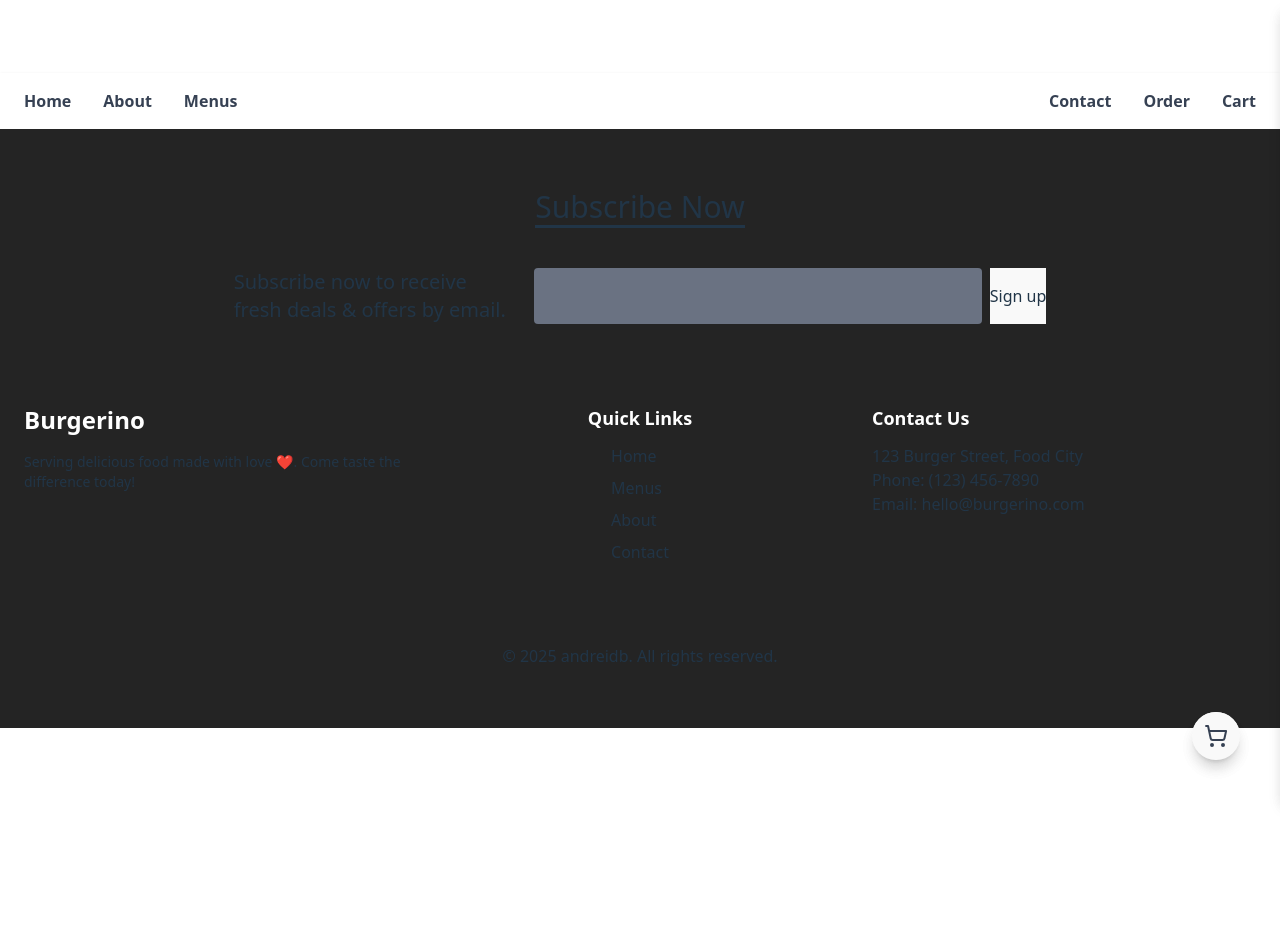
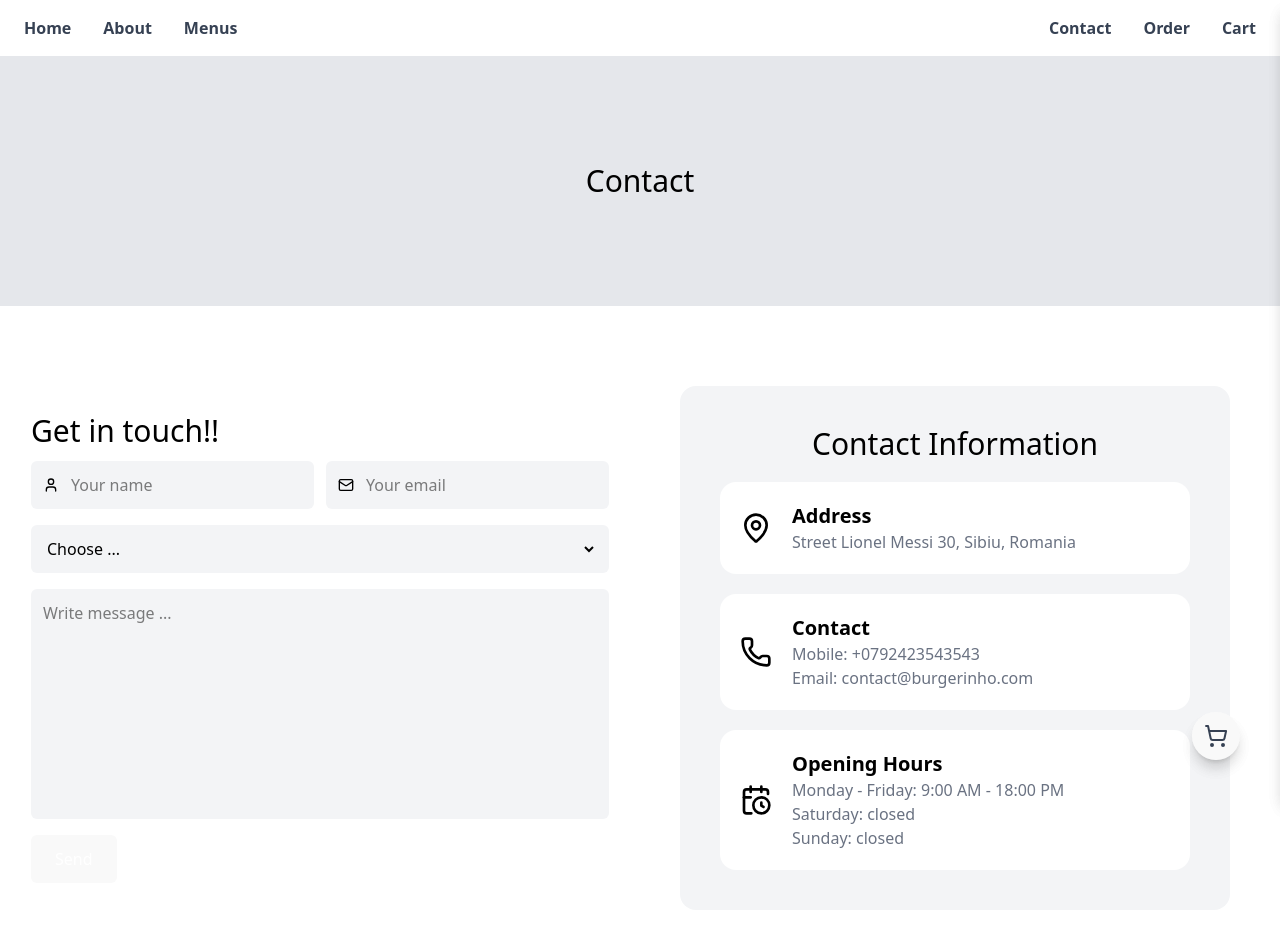
Before and after one commit to andrei-db/fastfood-frontend, a React (Vite) app: page /contact in a window 1280 px wide. Shown: the top 952 px of the page. Before the commit the page ends 800 px from the top, so only its background shows below. Built offline with nearby package versions, Linux system fonts and the light colour scheme.

Commit message:
created contaact form + contact informations

```diff
--- a/src/App.jsx
+++ b/src/App.jsx
@@ -9,7 +9,7 @@ import ProductPage from './pages/ProductPage'
 import CartPage from './pages/CartPage'
 import SideCart from './components/SideCart'
 import SideCartButton from './components/SideCartButton'
-
+import Contact from './pages/Contact'
 function App() {
   const [cartOpen, setCartOpen] = useState(false)
 
@@ -22,6 +22,7 @@ function App() {
           <Route path="/menus" element={<Menus />} />
           <Route path="/order" element={<Order />} />
           <Route path="/order/:id" element={<ProductPage />} />
+          <Route path='/contact' element={<Contact />} />
           <Route path="/cart" element={<CartPage />} />
         </Routes>
       </div>
--- a/src/components/SideCart.jsx
+++ b/src/components/SideCart.jsx
@@ -64,7 +64,7 @@ function SideCart() {
                 )}
 
                 <div className="flex justify-center items-center">
-                    <Link to="/cart" className="bg-black text-white text-center px-10 py-3 rounded-md">Check cart</Link>
+                    <Link onClick={closeCart} to="/cart" className="bg-black text-white text-center px-10 py-3 rounded-md">Check cart</Link>
                 </div>
             </div>
         </div>
--- /dev/null
+++ b/src/pages/Contact.jsx
@@ -0,0 +1,77 @@
+import {User, Mail, CalendarClock, MapPin, Phone} from 'lucide-react'
+function Contact() {
+    return (
+        <>
+            <div className="text-black">
+                <div className="bg-gray-200 h-[250px] flex items-center justify-center">
+                    <h1 className="text-3xl">Contact</h1>
+                </div>
+                <div className="my-20 grid grid-cols-1 md:grid-cols-2">
+                    <div className="flex justify-center items-center">
+
+                        <form>
+                            <h2 className='text-3xl'>Get in touch!!</h2>
+                            <div className="mt-3 flex mb-4">
+                                <div className="flex items-center bg-gray-100 p-3 rounded-md">
+                                    <User className='w-4 h-4'/>
+                                    <input className="ms-3" type="text" placeholder="Your name"/>
+                                </div>
+                                <div className="ms-3 flex items-center bg-gray-100 p-3 rounded-md">
+                                    <Mail className="w-4 h-4"/>
+                                    <input className="ms-3" type="text" placeholder="Your email" />
+                                </div>
+                            </div>
+                            <div className="mb-4 bg-gray-100 w-full p-3 rounded-md">
+                                <select className="w-full">
+                                    <option>Choose ...</option>
+                                </select>
+                            </div>
+                            <div className="mb-4 bg-gray-100 rounded-md p-3">
+                                <textarea className="resize-none w-full h-[200px] " placeholder="Write message ...">
+
+                                </textarea>
+                            </div>
+                            <button className="bg-black text-white px-6 py-3 rounded-md" type="submit">
+                                Send
+                            </button>
+                        </form>
+                    </div>
+                    <div className='ms-10 w-[550px] bg-gray-100 p-10 rounded-2xl'>
+                        <h2 className='text-center text-3xl'>Contact Information</h2>
+                        <div className='flex items-center mt-5 bg-white p-5 rounded-2xl'>
+                            <div>
+                                <MapPin className='w-8 h-8 '/>
+                            </div>
+                            <div className='ms-5'>
+                                <h3 className='font-semibold text-xl'>Address</h3>
+                                <p className='text-gray-500'>Street Lionel Messi 30, Sibiu, Romania</p>
+                            </div>
+                        </div>
+                        <div className='flex items-center mt-5 bg-white p-5 rounded-2xl'>
+                            <div>
+                                <Phone className='w-8 h-8'/>
+                            </div>
+                           <div className='ms-5'>
+                                <h3 className='font-semibold text-xl'>Contact</h3>
+                                <p className='text-gray-500'>Mobile: +0792423543543</p>
+                                <p className='text-gray-500'>Email: contact@burgerinho.com</p>
+                           </div>
+                        </div>
+                        <div className='flex items-center mt-5 bg-white p-5 rounded-2xl'>
+                             <div>
+                                <CalendarClock className='w-8 h-8'/>
+                            </div>
+                            <div className='ms-5'>
+                                <h3 className='font-semibold text-xl'>Opening Hours</h3>
+                                <p className='text-gray-500'>Monday - Friday: 9:00 AM - 18:00 PM</p>
+                                <p className='text-gray-500'>Saturday: closed</p>
+                                <p className='text-gray-500'>Sunday: closed</p>
+                            </div>
+                        </div>
+                    </div>
+                </div>
+            </div>
+        </>
+    )
+}
+export default Contact;
```
